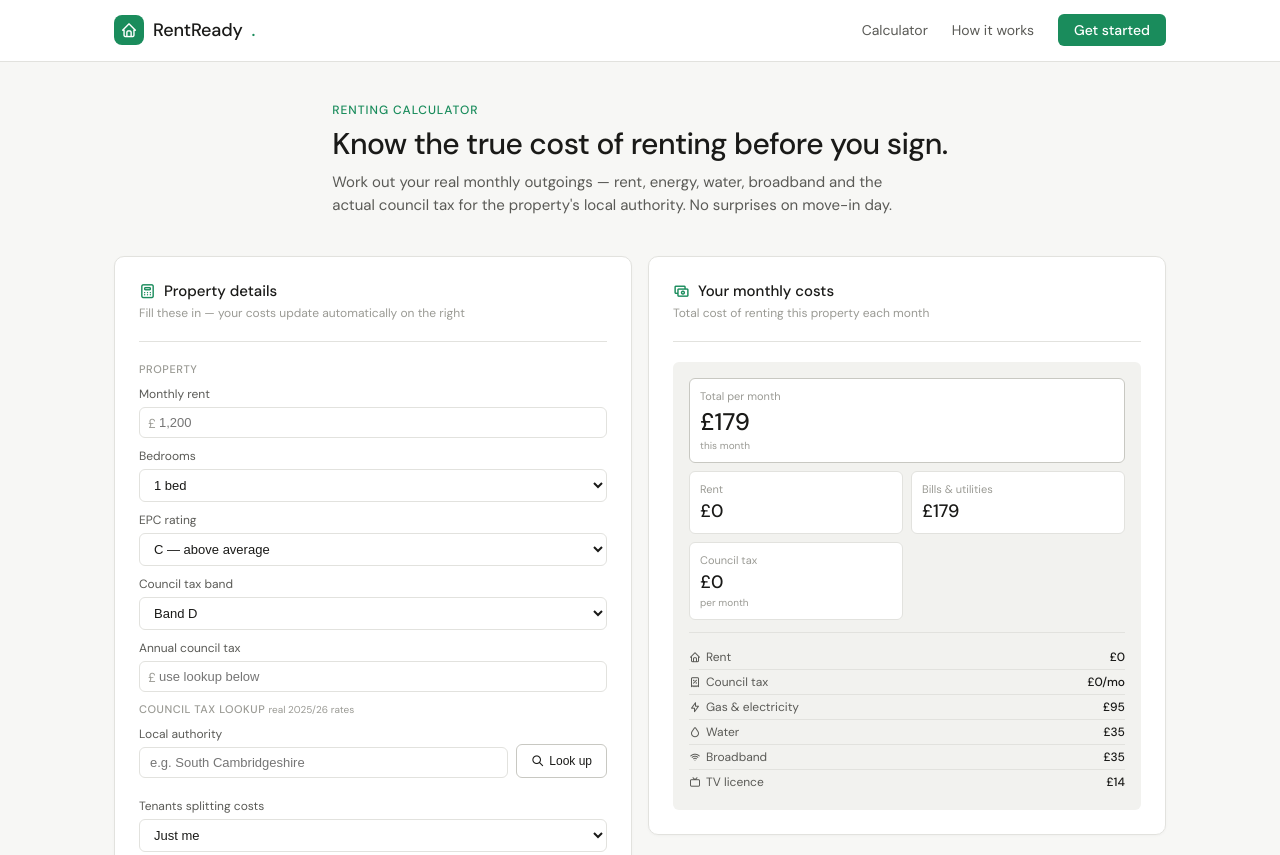
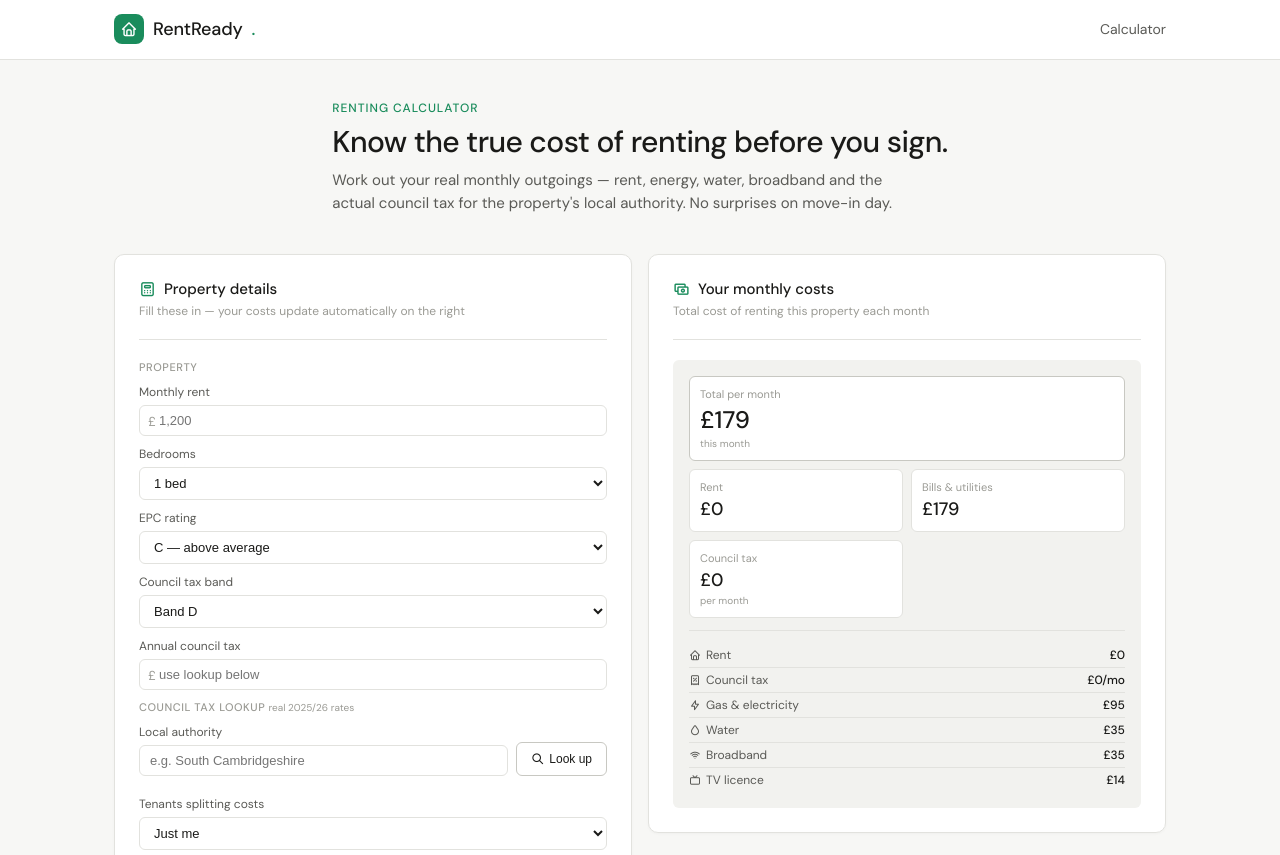
Before and after one commit to sennabkr/rental-calculator, a plain HTML site: page index.html in a window 1280 px wide. Shown: the top 855 px of the page. Drawn offline with Linux system fonts and the light colour scheme.

Commit message:
remove non-working nav buttons

```diff
--- a/index.html
+++ b/index.html
@@ -143,8 +143,6 @@ main { flex: 1; }
     </a>
     <nav class="nav">
       <a href="#calculator">Calculator</a>
-      <a href="#how">How it works</a>
-      <a href="#calculator" class="cta">Get started</a>
     </nav>
   </div>
 </header>
@@ -296,7 +294,6 @@ main { flex: 1; }
       <div class="footer-col">
         <h5>Tool</h5>
         <a href="#calculator">Calculator</a>
-        <a href="#how">How it works</a>
       </div>
       <div class="footer-col">
         <h5>Resources</h5>
```
